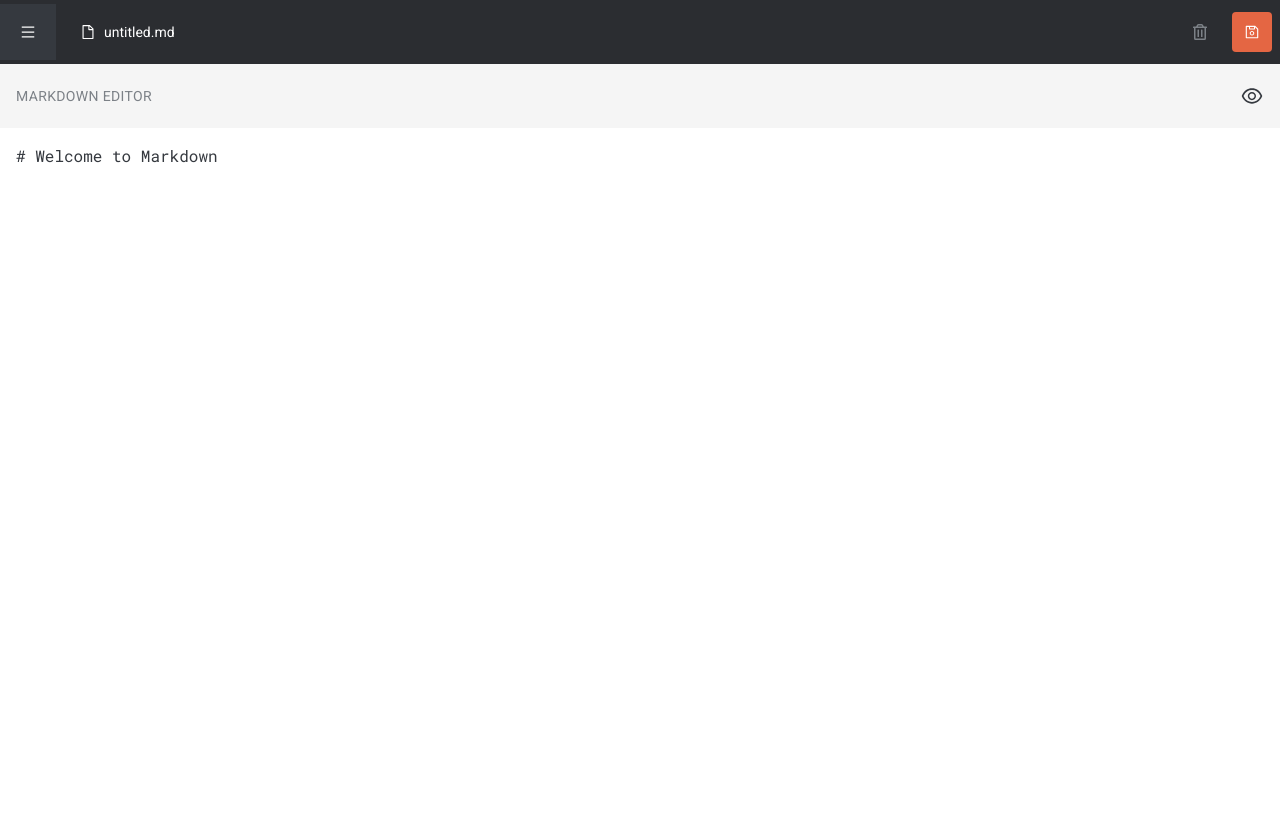
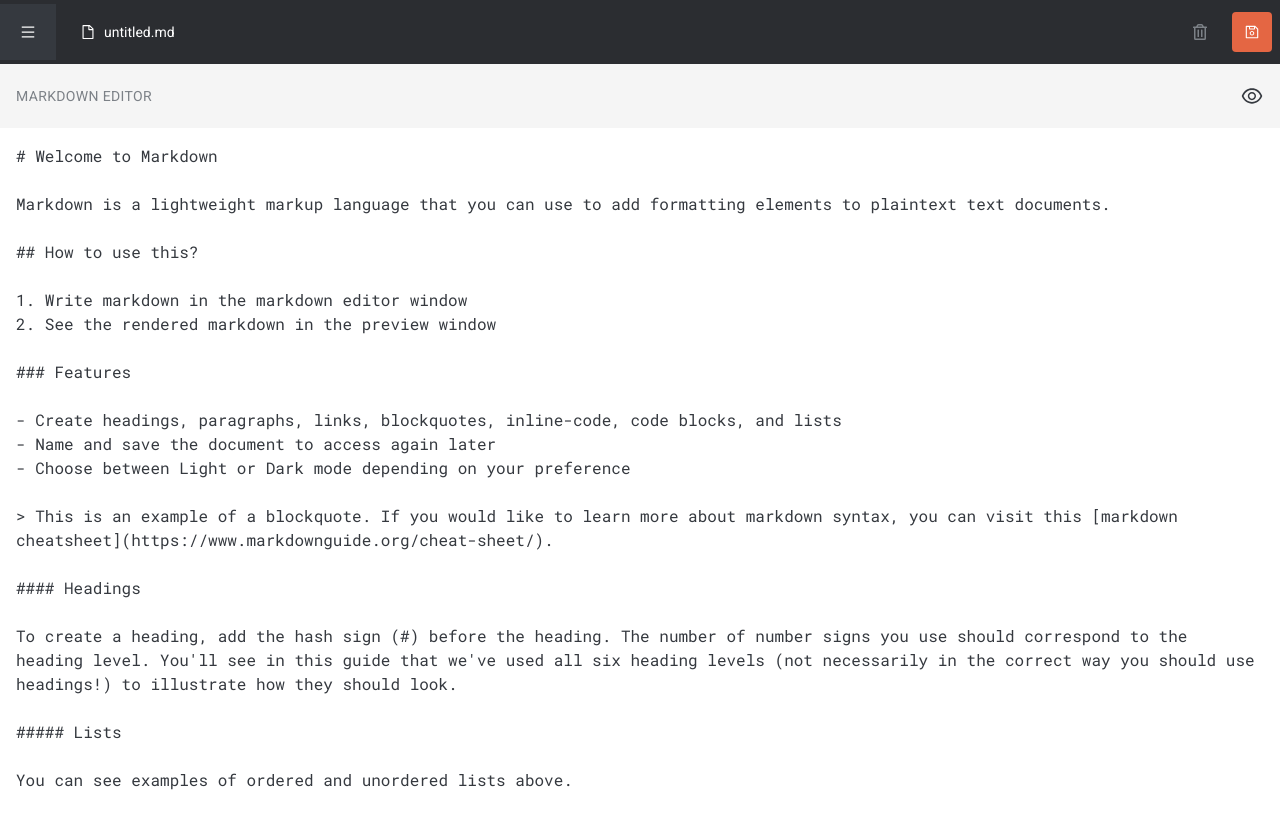
Before and after one commit to dominicva/markdown-editor, a Next.js app: page / in a window 1280 px wide. Shown: the top 828 px of the page. Built offline with nearby package versions, Linux system fonts and the light colour scheme.

Commit message:
fix: markdown pane z-index

```diff
--- a/components/Panes.tsx
+++ b/components/Panes.tsx
@@ -9,8 +9,44 @@
 const robotoMono = Roboto_Mono({ subsets: ['latin'] });
 const roboto = Roboto({ subsets: ['latin'], weight: '400' });
 
+const md = `# Welcome to Markdown
+
+Markdown is a lightweight markup language that you can use to add formatting elements to plaintext text documents.
+
+## How to use this?
+
+1. Write markdown in the markdown editor window
+2. See the rendered markdown in the preview window
+
+### Features
+
+- Create headings, paragraphs, links, blockquotes, inline-code, code blocks, and lists
+- Name and save the document to access again later
+- Choose between Light or Dark mode depending on your preference
+
+> This is an example of a blockquote. If you would like to learn more about markdown syntax, you can visit this [markdown cheatsheet](https://www.markdownguide.org/cheat-sheet/).
+
+#### Headings
+
+To create a heading, add the hash sign (#) before the heading. The number of number signs you use should correspond to the heading level. You'll see in this guide that we've used all six heading levels (not necessarily in the correct way you should use headings!) to illustrate how they should look.
+
+##### Lists
+
+You can see examples of ordered and unordered lists above.
+
+###### Code Blocks
+
+This markdown editor allows for inline-code snippets, like this: \`<p>I'm inline</p>\`. It also allows for larger code blocks like this:
+
+\`\`\`
+<main>
+  <h1>This is a larger code block</h1>
+</main>
+\`\`\`
+`;
+
 export default function Panes() {
-  const [markdown, setMarkdown] = useState('# Welcome to Markdown');
+  const [markdown, setMarkdown] = useState(md);
   const [isPreview, setIsPreview] = useState(false);
 
   const html = marked.parse(markdown);
@@ -58,7 +94,7 @@
     <textarea
       className={`${robotoMono.className} ${
         isPreview ? '-translate-x-full ' : ''
-      }absolute  mt-16 h-[calc(100vh-112px)] w-full resize-none p-4 text-base-700 transition-transform duration-300 ease-in`}
+      }absolute  -z-10 mt-16 h-[calc(100vh-112px)] w-full resize-none p-4 text-base-700 transition-transform duration-300 ease-in`}
       value={markdown}
       onChange={onChange}
     ></textarea>
```
